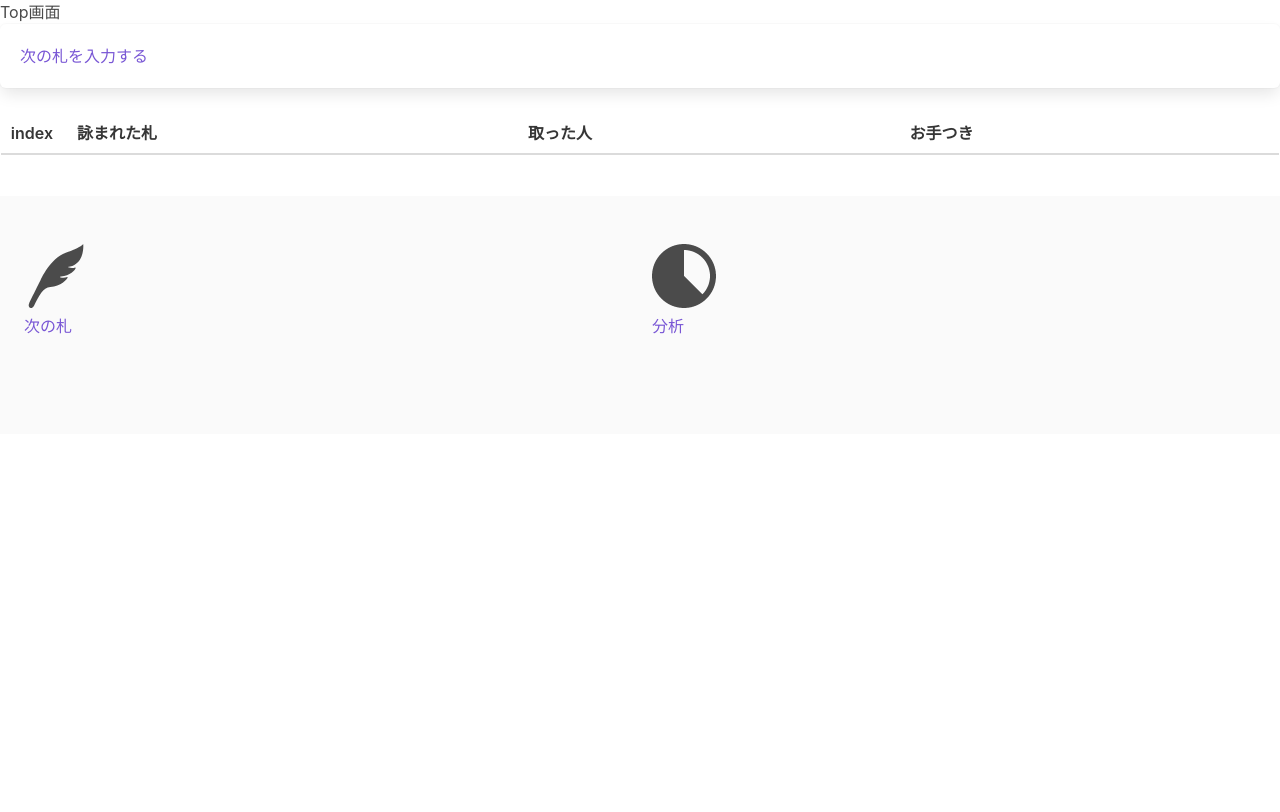
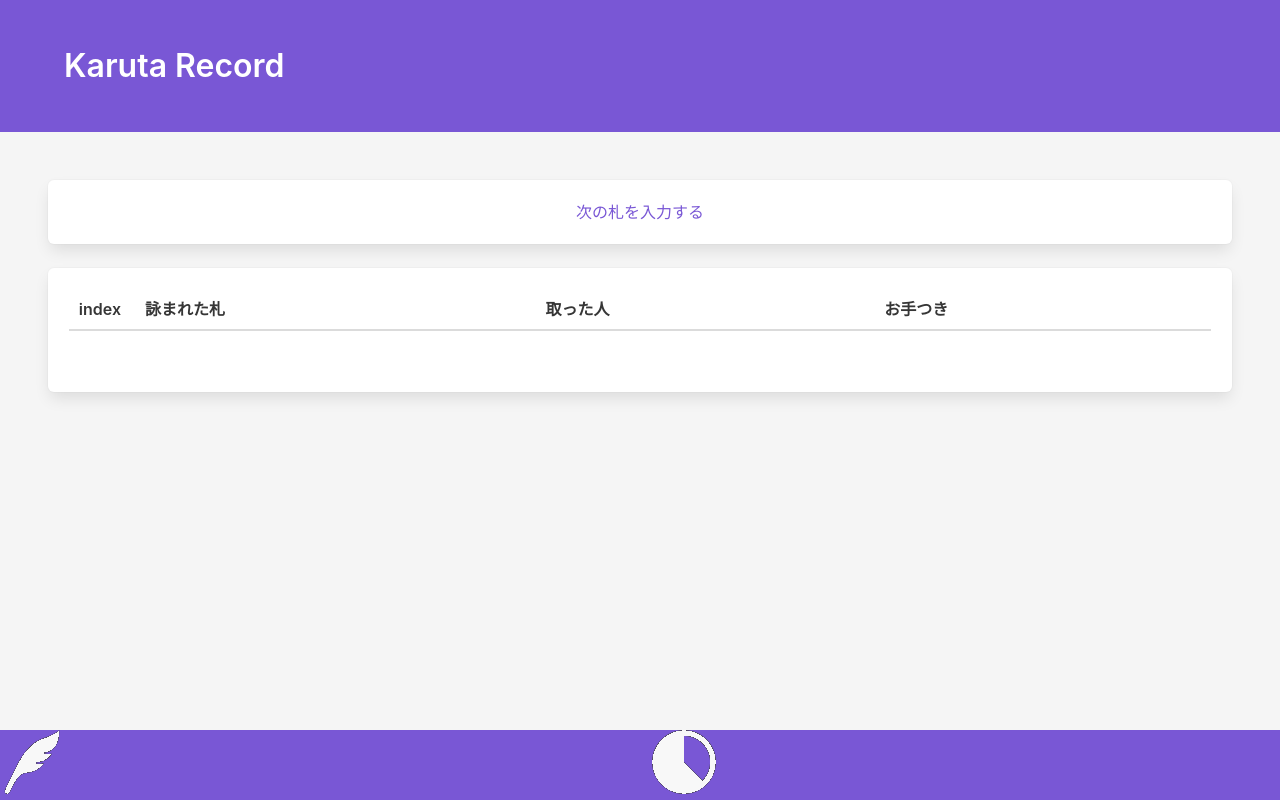
Before and after one commit to YuichirouSeitoku/match-record, a Vue app: page /#/ in a window 1280 px wide. Built offline with nearby package versions, Linux system fonts and the light colour scheme.

Commit message:
[fix]color style

```diff
--- a/src/App.vue
+++ b/src/App.vue
@@ -1,11 +1,20 @@
 <template>
   <div id="app">
-    <div class="main-height">
+    <section class="hero is-primary">
+      <div class="hero-body">
+        <div class="container">
+          <h1 class="title">
+            Karuta Record
+          </h1>
+        </div>
+      </div>
+    </section>
+    <section class="section main-contents has-background-white-ter">
       <router-view/>
-    </div>
-    <div class="footer">
+    </section>
+    <section class="hero is-primary">
       <Footer/>
-    </div>
+    </section>
   </div>
 </template>
 
@@ -27,7 +36,12 @@ body {
   min-height: 100vh;
 }
 #app {
-  min-height: 100%;
+  min-height: 100vh;
+  display: flex;
+  flex-direction: column;
+}
+.main-contents {
+  flex: 1;
 }
 .footer {
   margin-top: auto;
--- a/src/components/Footer.vue
+++ b/src/components/Footer.vue
@@ -2,14 +2,12 @@
     <div class="columns is-mobile">
         <div class="column is-6">
             <RouterLink to ='/'>
-                <img src="../assets/next_card.png">
-                <p>次の札</p>
+              <img src="../assets/next_card.png">
             </RouterLink>
         </div>
         <div class="column">
             <RouterLink to ='/ShowChart'>
-                <img src="../assets/show_chart.png">
-                <p>分析</p>
+              <img src="../assets/show_chart.png">
             </RouterLink>
         </div>
     </div>
--- a/src/components/InputData.vue
+++ b/src/components/InputData.vue
@@ -1,5 +1,5 @@
 <template>
-    <div class="box">
+    <div>
         <div v-for="(card, index) in card_list[$route.params.id]" :key="index">
             <input-data-item :card='card.name' :id='card.next_id' v-on:fromChildValue="runMethods" ></input-data-item>
         </div>
--- a/src/components/InputDataItem.vue
+++ b/src/components/InputDataItem.vue
@@ -2,7 +2,7 @@
     <div class="columns">
         <div class="column">
             <div class="box" v-on:click="emitParent">
-                <p>{{ card }}</p>
+                <p class="has-text-weight-medium has-text-centered">{{ card }}</p>
             </div>
         </div>
     </div>
--- a/src/components/TopMenu.vue
+++ b/src/components/TopMenu.vue
@@ -1,14 +1,11 @@
 <template>
-	<div class="main_container">
-        <div>
-            <p>Top画面</p>
-		</div>
+	<div>
         <div @click="CountCardIndex" class="box">
 			<RouterLink to ='/InputData/0'>
-				<p>次の札を入力する</p>
+				<p class="has-text-weight-medium has-text-centered">次の札を入力する</p>
 			</RouterLink>
 		</div>
-        <div>
+        <div class="box">
             <b-table :data="table_data" :columns="table_columns" :mobile-cards="false"></b-table>
         </div>
 	</div>
```
Also changed, not shown: src/assets/next_card.png, src/assets/show_chart.png.
